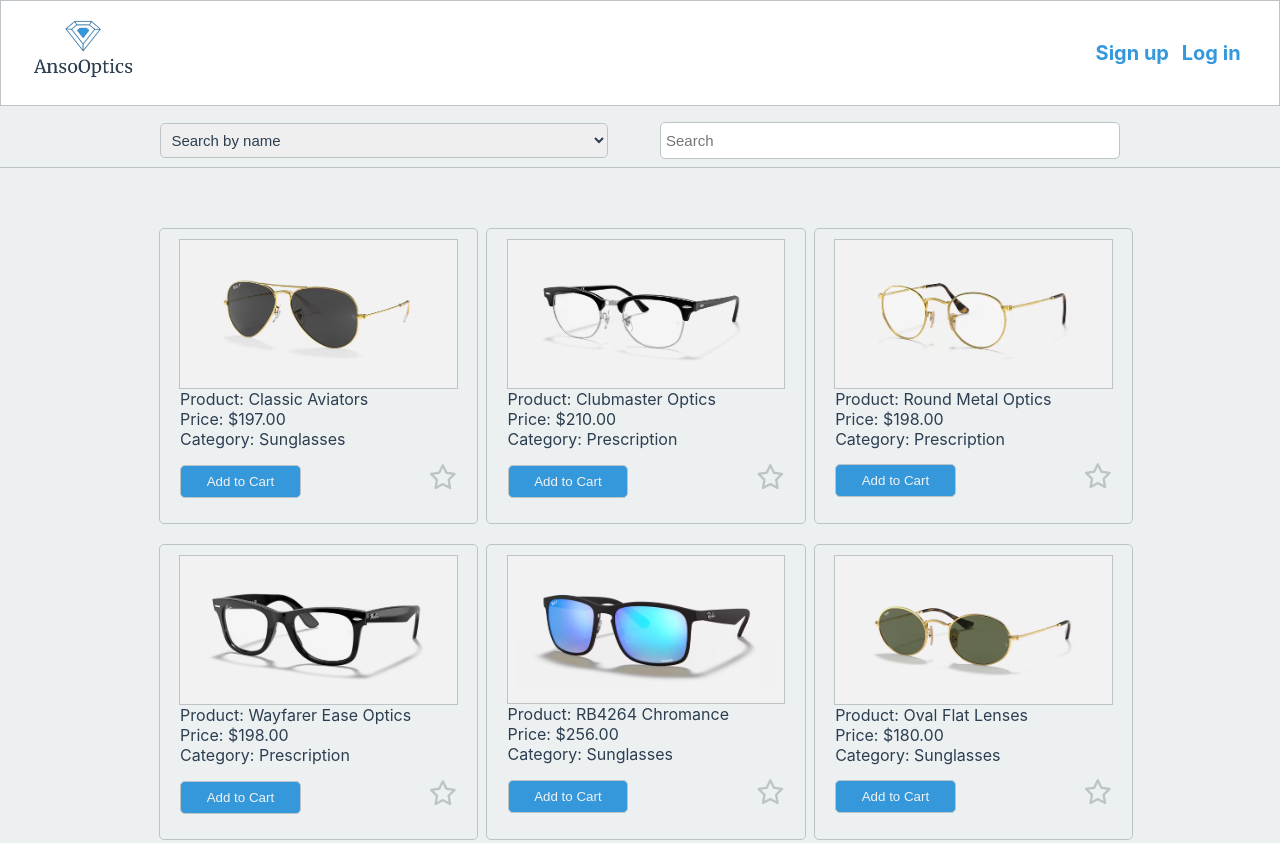
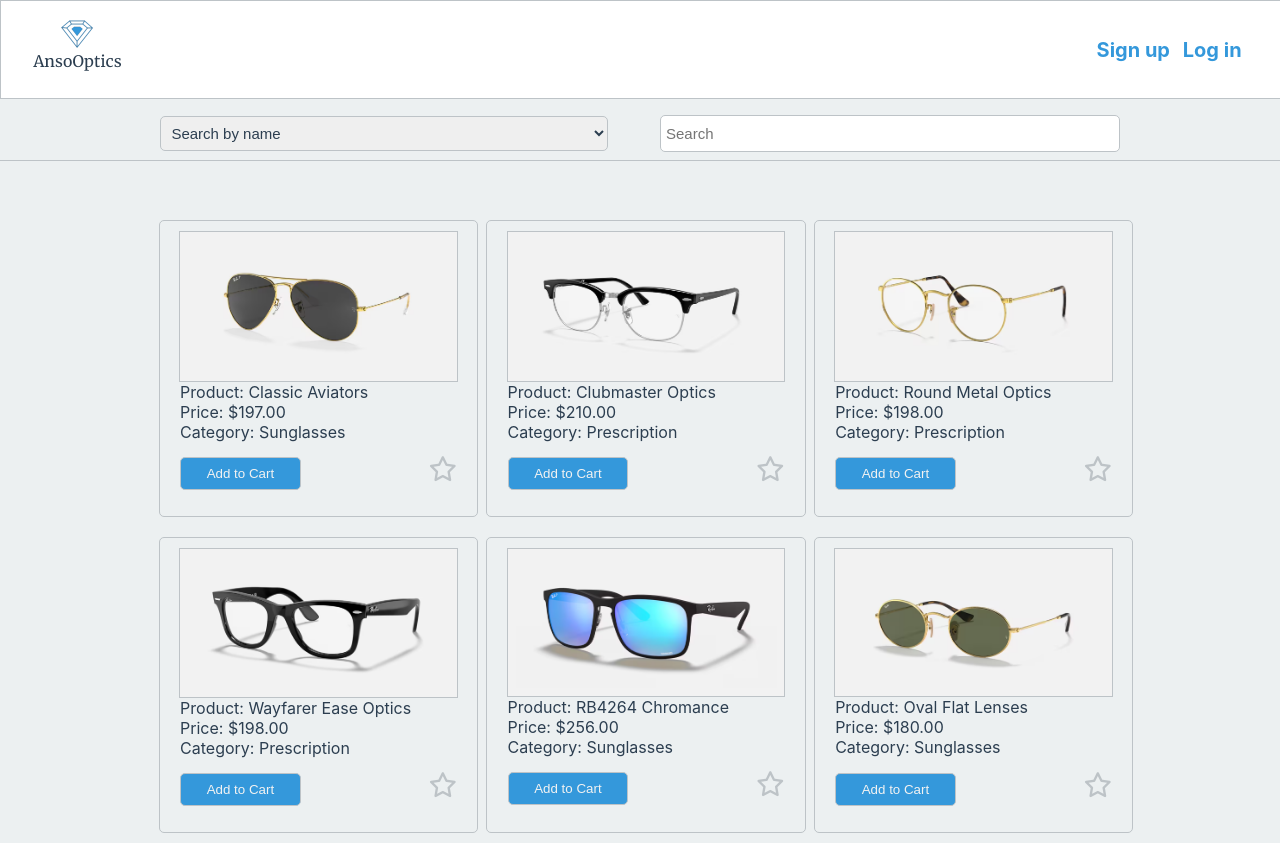
Before and after one commit to YoussefMohamedElAnsary/YoussefMohamedElAnsary.github.io, a plain HTML site: page index.html in a window 1280 px wide. Shown: the top 843 px of the page. Drawn offline with Linux system fonts and the light colour scheme.

Commit message:
Update styles.css

```diff
--- a/styles.css
+++ b/styles.css
@@ -41,6 +41,7 @@
 
   .nav-bar{
     border: #bdc3c7 1px solid;
+    border-right: none;
     text-wrap: nowrap;
     font-size: 20px;
     font-weight: bold;
@@ -51,7 +52,7 @@
     justify-content: space-between;
   }
   .AnsoOptics{
-    width: 100%;
+    width: 100px;
   }
 
   .nav-title{
```
